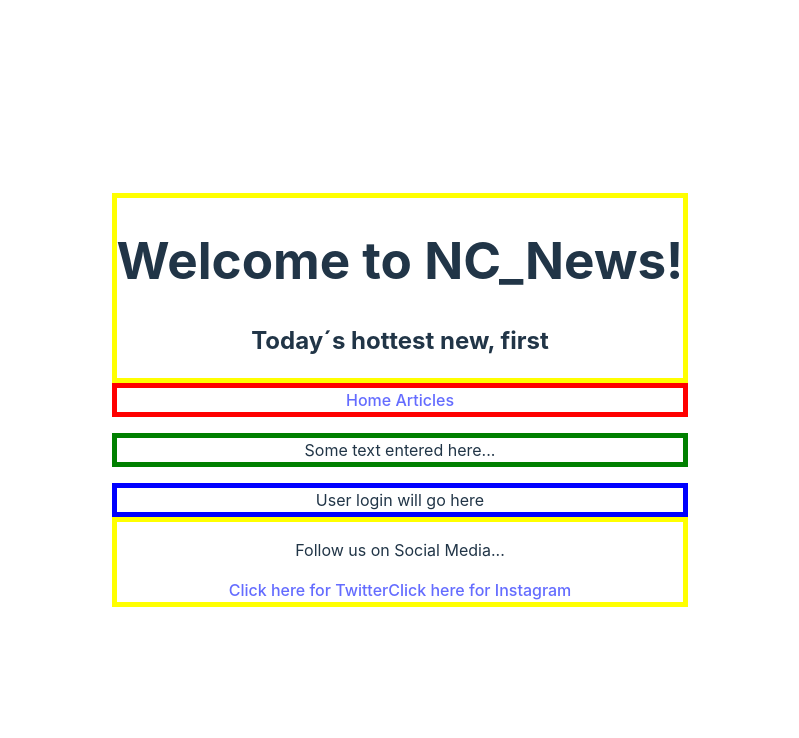
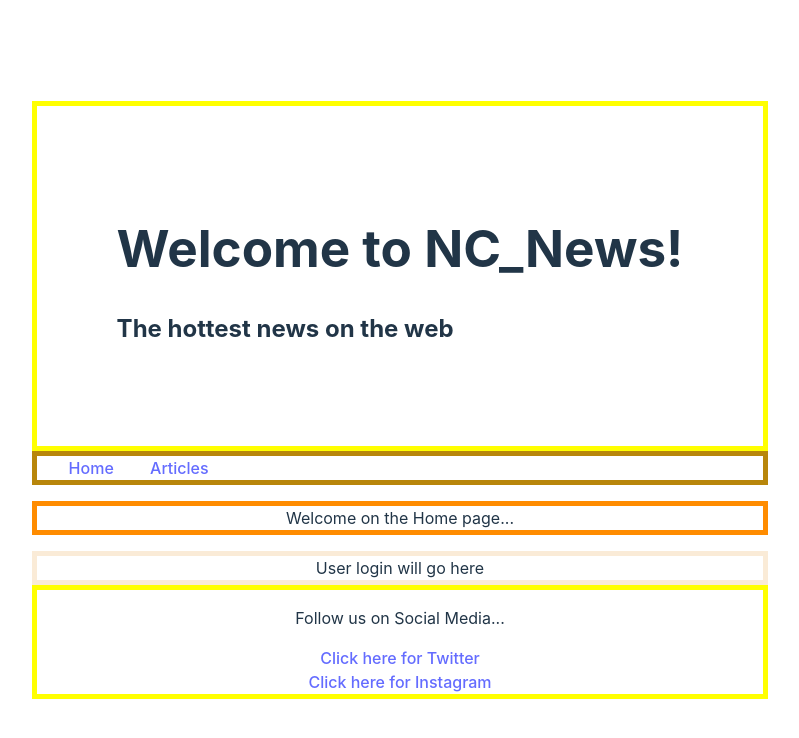
Before and after one commit to cheesenbeans/FE-NC-NEWS, a React (Vite) app: page / in a window 1280 px wide. Shown: the top 738 px of the page, without its empty margins (240-1039 px from the left). Built offline with nearby package versions, Linux system fonts and the light colour scheme.

Commit message:
this commit adds some basic CSS to the articles page ready for submission

```diff
--- a/src/App.css
+++ b/src/App.css
@@ -47,16 +47,52 @@
 
 .header {
   border: 5px solid yellow;
+  padding: 5rem;
+  text-align: left;
 }
 
 .nav {
-  border: 5px solid red;
+  border: 5px solid darkgoldenrod;
+  text-align: left;
 }
 
+.links {
+  margin-left: 2rem;
+  color: white;
+}
+
+.articlesLink {
+  margin-left: 2rem;
+}
+
+
 .homepagePara{
-  border: 5px solid green;
+  border: 5px solid darkorange;
 }
 
 .userLoginMain{
-  border: 5px solid blue;
+  border: 5px solid antiquewhite;
 }
+
+
+.articleHead {
+  border: 5px solid darkorange;
+}
+
+
+.articleCard {
+  display:flex;
+  height: 10rem;
+  justify-content: center;
+  border: 5px solid darkgoldenrod;
+  padding: 2rem;
+  margin: 2rem;
+}
+
+.articleTitle{
+  width: 10rem;
+}
+
+.subinfo{
+  width: 20rem;
+}
--- a/src/components/ArticleCard.jsx
+++ b/src/components/ArticleCard.jsx
@@ -1,12 +1,19 @@
+import "../App.css";
 
-
-export default function ArticleCard({ article: { article_id, title, topic, author, created_at, votes, article_img_url } }) {
+export default function ArticleCard({
+  article: { title, topic, author, created_at, votes, article_img_url },
+}) {
   return (
-      <article>
-        <h3>{title}</h3>
+    <article className="articleCard">
+      <h3 className="articleTitle">{title}</h3>
+      <div className="subinfo">
+        <p>Written by: {author}</p>
         <p>Topic: {topic}</p>
+        <p>Votes: {votes}</p>
+        <p>Date created: {created_at.substring(0, 10)}</p>
+      </div>
       <img
-          style={{ height: "200px" }}
+        style={{ height: "10rem", width: "10rem" }}
         src={article_img_url}
         alt={`${title} for sale`}
       />
--- a/src/components/Articles.jsx
+++ b/src/components/Articles.jsx
@@ -1,6 +1,7 @@
 import { useEffect } from "react";
 import { fetchArticles } from "../utils/utils";
 import ArticleCard from "./ArticleCard"
+import "../App.css";
 
 function Articles({ articlesList, setArticlesList }) {
 
@@ -13,7 +14,7 @@ function Articles({ articlesList, setArticlesList }) {
 
     return (
 		<main>
-			<h2>Latest articles...</h2>
+			<h2 className="articleHead">Latest articles...</h2>
 				{articlesList.map((article) => {
 					return <ArticleCard key={article.article_id} article={article} />;
 				})}
--- a/src/components/Footer.jsx
+++ b/src/components/Footer.jsx
@@ -4,8 +4,9 @@ function Footer () {
     return (
         <footer className="footer">
             <p>Follow us on Social Media...</p>
-            <a href="www.twitter.com">Click here for Twitter</a>
-            <a href="www.Instagram.com">Click here for Instagram</a>
+            <a href="www.twitter.com"> Click here for Twitter </a>
+            <div></div>
+            <a href="www.Instagram.com"> Click here for Instagram </a>
         </footer>
     )
 }
--- a/src/components/Header.jsx
+++ b/src/components/Header.jsx
@@ -4,7 +4,7 @@ function Header () {
     return(
         <header className="header">
         <h1>Welcome to NC_News!</h1>
-        <h2>Today´s hottest new, first</h2>
+        <h2>The hottest news on the web</h2>
         </header>
     )
 }
--- a/src/components/Home.jsx
+++ b/src/components/Home.jsx
@@ -4,7 +4,7 @@ import "../App.css";
 function Home () {
     return(
         <main>
-        <p className="homepagePara">Some text entered here...</p>
+        <p className="homepagePara">Welcome on the Home page...</p>
         <section className="userLoginMain">User login will go here</section>
         </main>
     )
--- a/src/components/Nav.jsx
+++ b/src/components/Nav.jsx
@@ -5,10 +5,12 @@ function Nav() {
 
     return (
       <nav className="nav">
-        <Link to="/"> Home </Link>
-        <Link to="/articles"> Articles </Link>
+      <section className="links">
+        <Link className="homeLink" to="/"> Home </Link>
+        <Link className="articlesLink" to="/articles"> Articles </Link>
         {/* <Link to="/topics"> Topics </Link>
         <Link to="/users"> Users </Link> */}
+        </section>
       </nav>
     );
   }
```
Lines whose indentation alone changed are shown as unchanged.
